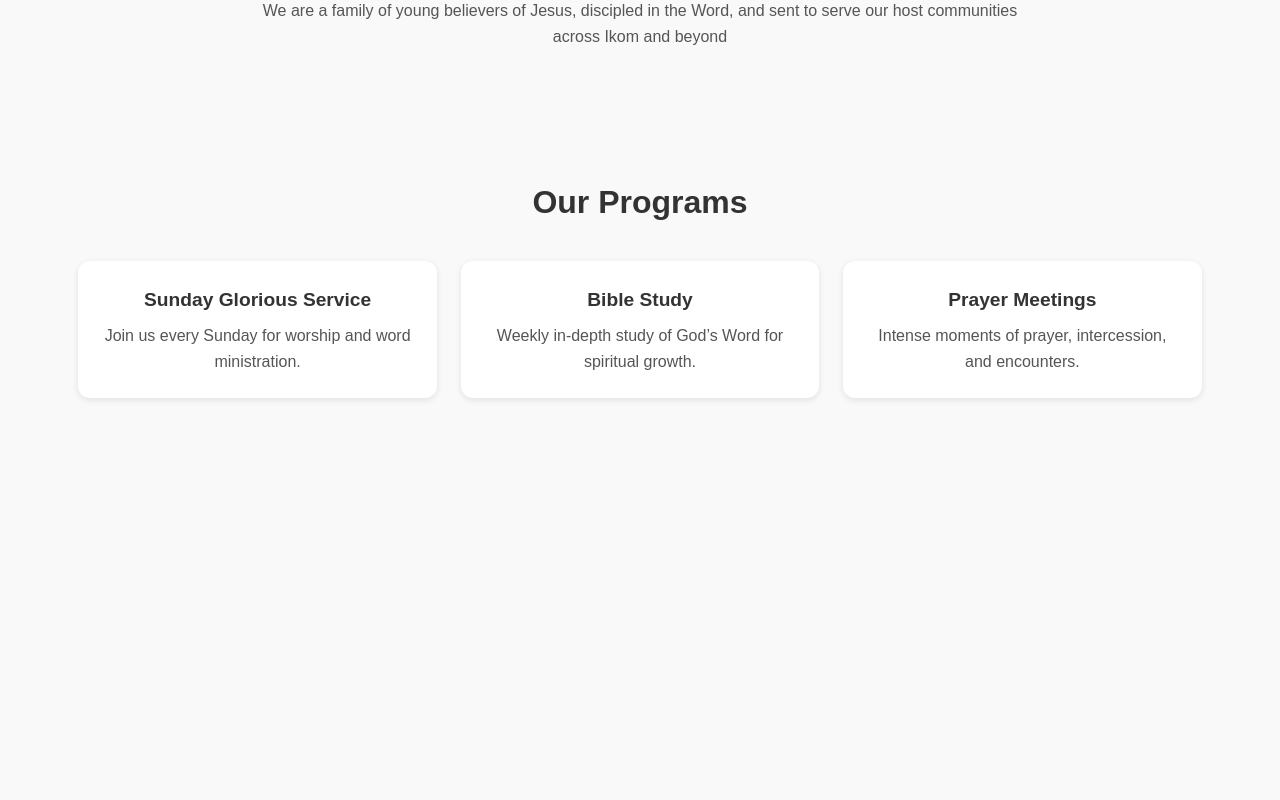
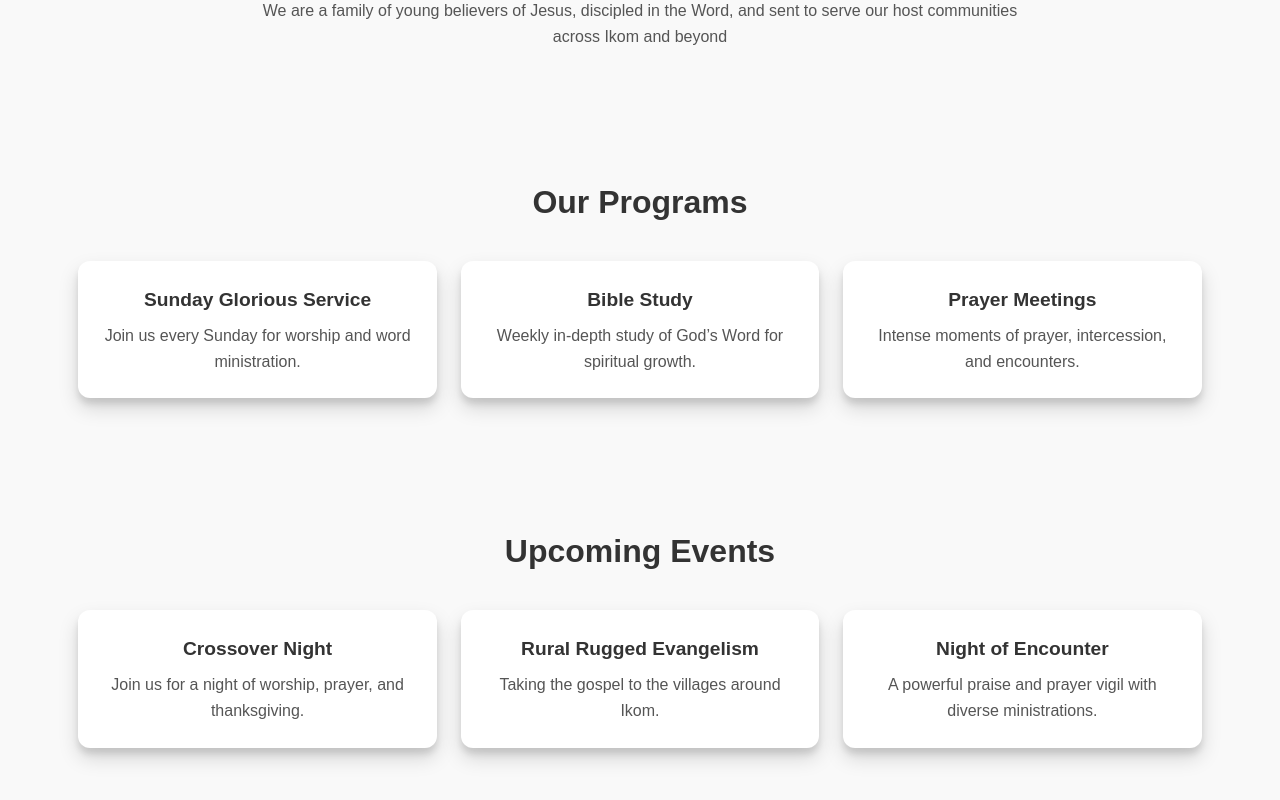
Before and after one commit to feranmi-idowu/NCCF-IkomZone, a React (Create React App) app: page / in a window 1280 px wide. Shown: the part 774-1574 px from the top of the page. Before the commit the page ends 1236 px from the top, so only its background shows below. Built offline with nearby package versions, Linux system fonts and the light colour scheme.

Commit message:
Events and cards shadow 3D lifting

```diff
--- a/src/App.js
+++ b/src/App.js
@@ -5,6 +5,7 @@ import Hero from "./components/Hero";
 import './index.css';
 import About from "./components/About";
 import Programs from "./components/Programs";
+import Events from "./components/Events";
 
 function App() {
   return (
@@ -13,6 +14,7 @@ function App() {
       <Hero />
       <About />
       <Programs />
+      <Events />
     </div>
   );
 }
--- /dev/null
+++ b/src/components/Events.js
@@ -0,0 +1,27 @@
+import React from "react";
+
+function Events() {
+  return (
+    <section id="events">
+      <div className="container">
+        <h2>Upcoming Events</h2>
+        <div className="cards">
+          <div className="card">
+            <h3>Crossover Night</h3>
+            <p>Join us for a night of worship, prayer, and thanksgiving.</p>
+          </div>
+          <div className="card">
+            <h3>Rural Rugged Evangelism</h3>
+            <p>Taking the gospel to the villages around Ikom.</p>
+          </div>
+          <div className="card">
+            <h3>Night of Encounter</h3>
+            <p>A powerful praise and prayer vigil with diverse ministrations.</p>
+          </div>
+        </div>
+      </div>
+    </section>
+  );
+}
+
+export default Events;
--- a/src/index.css
+++ b/src/index.css
@@ -145,7 +145,7 @@ section p {
   color: #555;
 }
 
-/* Programs / Events Cards */
+/* Programs and Events Cards */
 .cards {
   display: grid;
   gap: 1.5rem;
@@ -164,9 +164,18 @@ section p {
   box-shadow: 0 2px 6px rgba(0, 0, 0, 0.1);
   padding: 1.5rem;
   text-align: center;
+
+  box-shadow: 0 10px 20px rgba(0, 0, 0, 0.15),
+              0 6px 6px rgba(0, 0, 0, 0.10);
 }
 
 .card h3 {
   font-size: 1.2rem;
   margin-bottom: 0.5rem;
 }
+
+.card:hover {
+  transform: translateY(-8px); /* hover lift */
+  box-shadow: 0 15px 25px rgba(0, 0, 0, 0.2),
+              0 10px 10px rgba(0, 0, 0, 0.15);
+}
```
